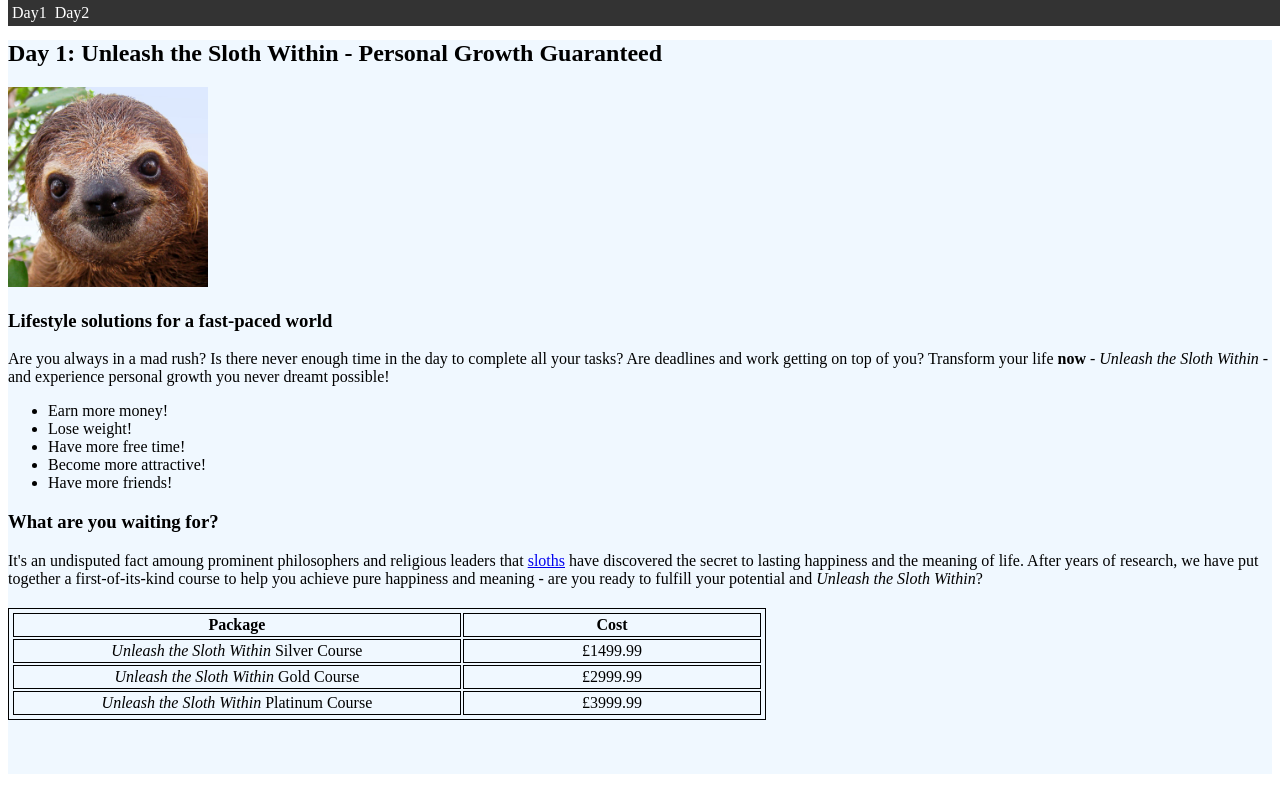
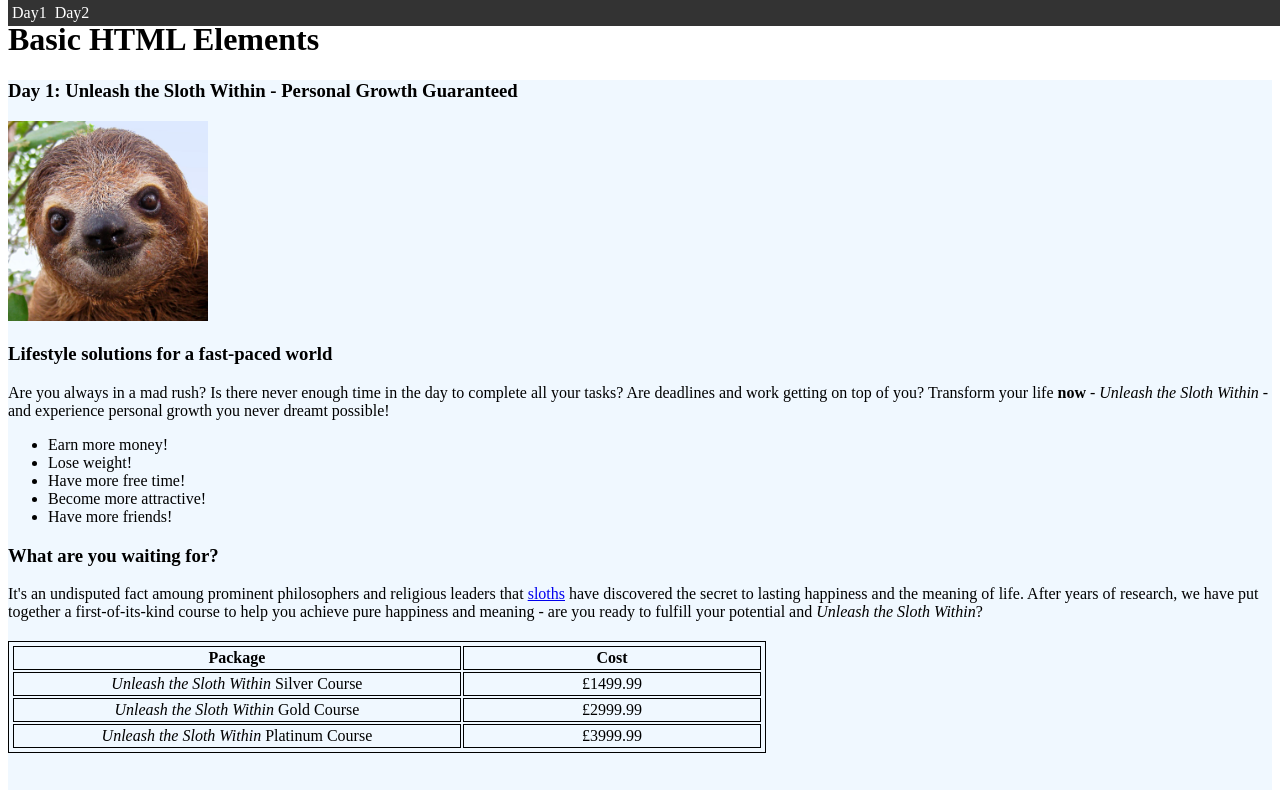
Before and after one commit to KoalaTreeHotel/week01-day02-basic-sloth, a plain HTML site: page index.html in a window 1280 px wide. Shown: the top 790 px of the page. Drawn offline with Linux system fonts and the light colour scheme.

Commit message:
adding an introductory header in <head>

```diff
--- a/css/styles.css
+++ b/css/styles.css
@@ -50,5 +50,5 @@ section.even-day{
 /* preventian main body text getting
 hidden by the nav bar intially */
 .main{
-  margin-top: 40px;
+  margin-top: 20px;
 }
--- a/index.html
+++ b/index.html
@@ -8,6 +8,7 @@
   <link rel="stylesheet" href="./css/styles.css">
   <link rel="icon" href="./ico/favicon.ico">
   <title>We ❤️ Sloths</title>
+  <h1 id="day1"> Basic HTML Elements</h1>
 </head>
 
 <body>
@@ -18,8 +19,8 @@
     <li class="nav-li"><a href="#day2">Day2</a></li>
   </ul>
 <div class="main">
-  <section class="odd-day" id="day1">
-    <h1>Day 1: Unleash the Sloth Within - Personal Growth Guaranteed</h1>
+  <section class="odd-day">
+    <h3>Day 1: Unleash the Sloth Within - Personal Growth Guaranteed</h3>
     <img src="./images/sloth-face.png" alt="Pictre of sloth" width="200" height="200">
     <h3>Lifestyle solutions for a fast-paced world</h3>
     <p>
```
